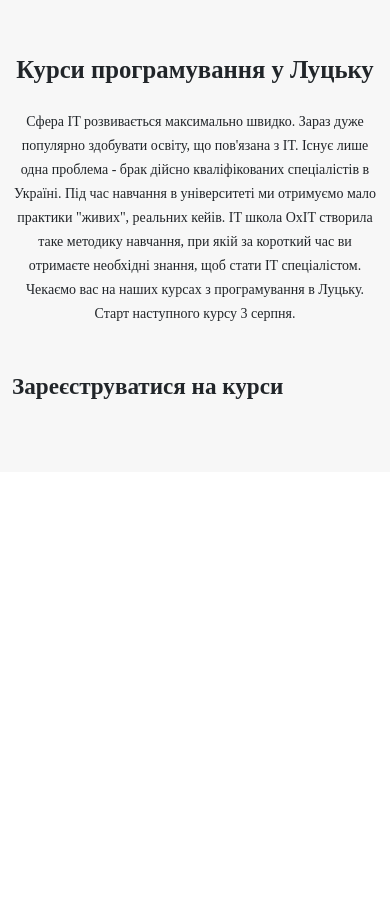
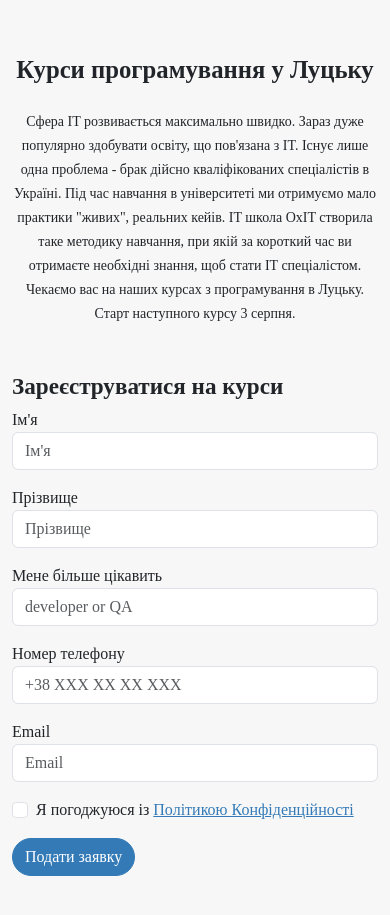
Before and after one commit to Solidarov/landing-page-oxit, a website: page src/index.html in a window 390 px wide. Shown: the part 105-1020 px from the top of the page. Before the commit the page ends 844 px from the top, so only its background shows below. Drawn offline with Linux system fonts and the light colour scheme.

Commit message:
feat: Add registration form
Added form fields for name, surname, interests, phone number and email.
Included privacy policy checkbox and styled submit button with rounded
corners. Enhanced UX with placeholder text and form feedback on submission.

```diff
--- a/src/index.html
+++ b/src/index.html
@@ -85,6 +85,39 @@
               Зареєструватися на курси
             </strong>
           </h3>
+          <form class="form-group">
+            <div class="mb-3">
+              <label for="f_name">Ім'я</label><br>
+              <input type="text" class="form-control" id="f_name" name="f_name" placeholder="Ім'я">
+            </div>
+
+            <div class="mb-3">
+              <label for="l_name">Прізвище</label><br>
+              <input type="text" class="form-control" id="l_name" name="l_name" placeholder="Прізвище">
+            </div>
+
+            <div class="mb-3">
+              <label for="interests">Мене більше цікавить</label><br>
+              <input type="text" class="form-control" id="interests" name="interests" placeholder="developer or QA">
+            </div>
+
+            <div class="mb-3">
+              <label for="phone_number">Номер телефону</label><br>
+              <input type="tel" class="form-control" id="phone_number" name="phone_number" placeholder="+38 XXX XX XX XXX">
+            </div>
+
+            <div class="mb-3">
+              <label for="email">Email</label><br>
+              <input type="email" class="form-control" id="email" name="email" placeholder="Email">
+            </div>
+
+            <div class="form-check mb-3">
+              <input type="checkbox" class="form-check-input" id="agree" name="agree" value="agree">
+              <label class="form-check-label" for="agree">Я погоджуюся із <a href="#" target="_blank">Політикою Конфіденційності</a></label>
+            </div>
+
+            <button type="submit" class="btn btn-primary rounded-pill" onclick="alert('Дякуємо за реєстрацію!')"> Подати заявку</button>
+          </form>
         </div>
         <div class="col-1"></div>
       </div>
```
